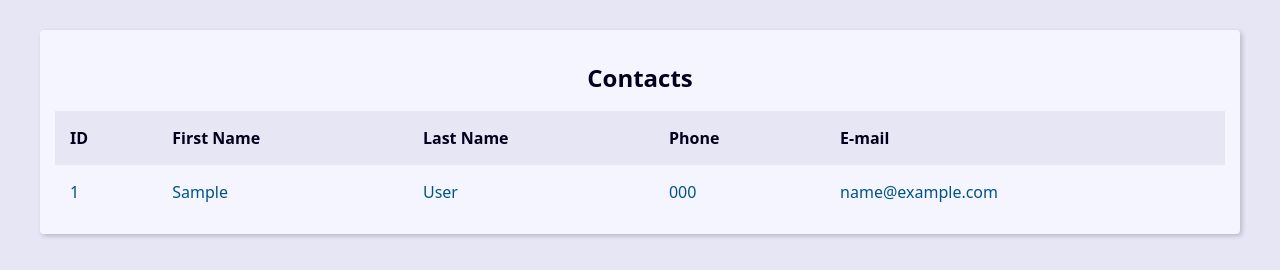
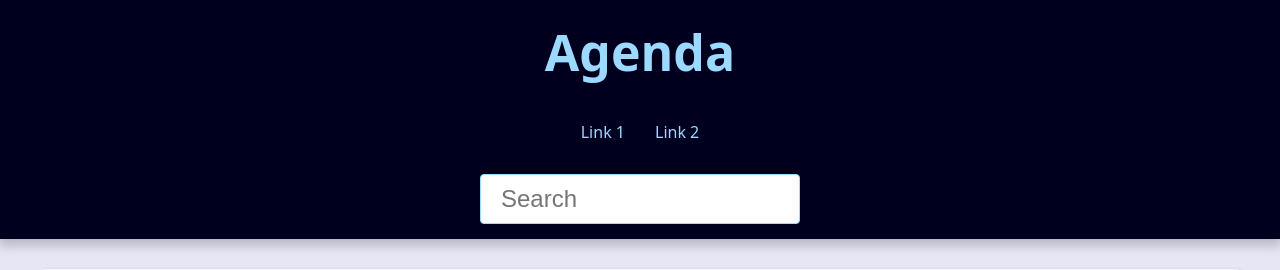
Before and after one commit to GuilhermeANunes/projeto_agenda_django_26, a Django app: page / in a window 1280 px wide. Shown: the top 270 px of the page. Run offline with Django 5.2, Linux system fonts and the light colour scheme; tables that the repository leaves empty hold one stand-in row (values such as "Sample post").

Commit message:
Configurando view single_contact e configurando página index

```diff
--- a/base_templates/global/base.html
+++ b/base_templates/global/base.html
@@ -4,9 +4,38 @@
     <meta charset="UTF-8">
     <meta name="viewport" content="width=device-width, initial-scale=1.0">
     <title>Document</title>
-    <link rel="stylesheet" href="{% static "global/css/style.css" %}">
+    <link rel="stylesheet" href="{% static 'global/css/style.css' %}">
 </head>
 <body>
+    <header class="header">
+        <h1 class="header-heading">
+            <a href="{% url "index" %}" class="header-link">
+                Agenda
+            </a>
+        </h1>
+
+        <nav class="menu">
+            <ul class="menu-list">
+                <li class="menu-item">
+                    <a href="" class="menu-link">
+                        Link 1
+                    </a>
+                </li>
+                <li class="menu-item">
+                    <a href="" class="menu-link">
+                        Link 2
+                    </a>
+                </li>
+            </ul>
+        </nav>
+
+        <div class="search">
+            <form action="" method="get">
+                <input type="text" class="search-input" placeholder="Search" id="search" name="q">
+            </form>
+        </div>
+    </header>
+
     <main class="content">
         {% block content %}{% endblock content %}
     </main>
--- a/contact/admin.py
+++ b/contact/admin.py
@@ -4,14 +4,14 @@ from contact import models
 
 @admin.register(models.Contact)
 class ContactAdmin(admin.ModelAdmin):
-    list_display = 'id','first_name', 'last_name', 'phone', 'created_date',
+    list_display = 'id','first_name', 'last_name', 'phone', 'created_date', 'show'
     ordering = '-id',
     # list_filter = 'created_date'
     search_fields = 'id', 'first_name', 'last_name',
     list_per_page = 20
     list_max_show_all = 200
     list_display_links = 'id', 'first_name', 'phone',
-    # list_editable = 'first_name',
+    list_editable = 'show',
 
 @admin.register(models.Category)
 class CategoryAdmin(admin.ModelAdmin):
--- a/contact/templates/contact/index.html
+++ b/contact/templates/contact/index.html
@@ -21,27 +21,27 @@
                 {% for contact in contacts %}
                 <tr class="table-row">
                     <td class="table-cel">
-                        <a class="table-link" href="#">
+                        <a class="table-link" href={% url "single_contact" contact.id %}>
                             {{contact.id}}
                         </a>
                     </td>
                     <td class="table-cel">
-                        <a class="table-link" href="#">
+                        <a class="table-link" href={% url "single_contact" contact.id %}>
                             {{contact.first_name}}
                         </a>
                     </td>
                     <td class="table-cel">
-                        <a class="table-link" href="#">
+                        <a class="table-link" href={% url "single_contact" contact.id %}>
                             {{contact.last_name}}
                         </a>
                     </td>
                     <td class="table-cel">
-                        <a class="table-link" href="#">
+                        <a class="table-link" href={% url "single_contact" contact.id %}>
                             {{contact.phone}}
                         </a>
                     </td>
                     <td class="table-cel">
-                        <a class="table-link" href="#">
+                        <a class="table-link" href={% url "single_contact" contact.id %}>
                             {{contact.email}}
                         </a>
                     </td>
--- a/contact/urls.py
+++ b/contact/urls.py
@@ -2,5 +2,6 @@ from django.urls import path
 from contact.views import index_view
 
 urlpatterns = [
+    path('<int:contact_id>/', index_view.contact, name='single_contact'),
     path('', index_view.index, name='index'),
 ]
--- a/contact/views/index_view.py
+++ b/contact/views/index_view.py
@@ -1,11 +1,10 @@
-from django.shortcuts import render
+from django.shortcuts import render, get_object_or_404
 from contact.models import Contact
-
 
 # Create your views here.
 def index(request):
 
-    contacts = Contact.objects.all()
+    contacts = Contact.objects.filter(show=True).order_by('-id')[10:20]
 
     context = {
         'contacts': contacts,
@@ -16,3 +15,17 @@ def index(request):
         'contact/index.html',
         context,
     )
+
+def contact(request, contact_id):
+    # single_contact = Contact.objects.get(id=contact_id)
+    single_contact = get_object_or_404(Contact, id = contact_id, show=True)
+
+    context = {
+        'contact': single_contact,
+    }
+
+    return render (
+        request,
+        'contact/contact.html',
+        context,
+    )
```
